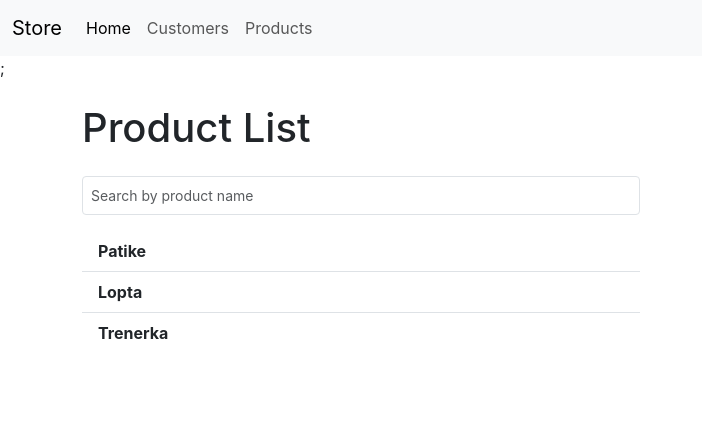
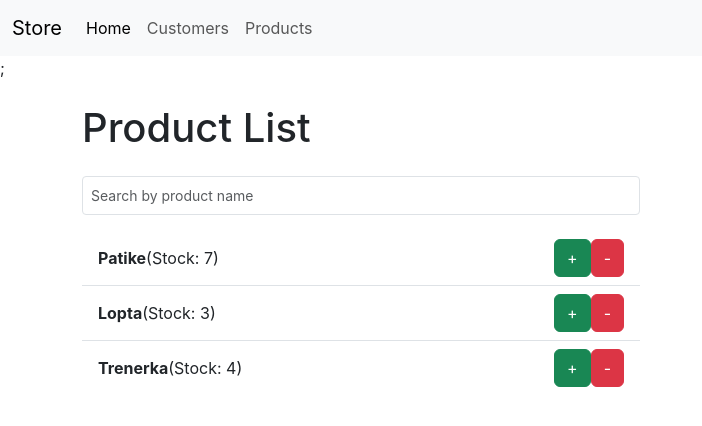
Before and after one commit to BiljanaDa/store_app, a React (Create React App) app: page /products in a window 1280 px wide. Shown: the top 426 px of the page, without its empty margins (0-702 px from the left). Built offline with nearby package versions, Linux system fonts and the light colour scheme.

Commit message:
increment/decrement

```diff
--- a/src/components/LatestPurchases.js
+++ b/src/components/LatestPurchases.js
@@ -8,14 +8,8 @@ export default function LatestPurchases() {
   const navigate = useNavigate();
   const customer = CustomerService.getId(id);
 
-  useEffect(() => {
-    if (!customer) {
-      navigate("/customers");
-    }
-  }, [customer, navigate]);
-
   if (!customer) {
-    return null;
+    return navigate("/customers");
   }
 
   return (
--- a/src/index.js
+++ b/src/index.js
@@ -1,14 +1,14 @@
-import React from 'react';
-import ReactDOM from 'react-dom/client';
-import './index.css';
-import App from './App';
-import reportWebVitals from './reportWebVitals';
+import React from "react";
+import ReactDOM from "react-dom/client";
+import "./index.css";
+import App from "./App";
+import reportWebVitals from "./reportWebVitals";
 
-const root = ReactDOM.createRoot(document.getElementById('root'));
+const root = ReactDOM.createRoot(document.getElementById("root"));
 root.render(
-  <React.StrictMode>
-    <App />
-  </React.StrictMode>
+  // <React.StrictMode>
+  <App />
+  /* </React.StrictMode> */
 );
 
 // If you want to start measuring performance in your app, pass a function
--- a/src/pages/AppProducts.js
+++ b/src/pages/AppProducts.js
@@ -2,11 +2,23 @@ import React, { useState } from "react";
 import ProductService from "../service/ProductService";
 
 export default function AppProducts() {
-  const products = ProductService.getAll();
+  const [products, setProducts] = useState(ProductService.getAll());
   const [search, setSearch] = useState("");
+
   const filteredProducts = products.filter((product) =>
     product.name.toLowerCase().includes(search.toLowerCase())
   );
+
+  const handleIncrement = (productId) => {
+    console.log("Incrementing quantity for product with ID:", productId);
+    ProductService.incrementQuantity(productId);
+    setProducts([...ProductService.getAll()]);
+  };
+
+  const handleDecrement = (productId) => {
+    ProductService.decrementQuantity(productId);
+    setProducts([...ProductService.getAll()]);
+  };
 
   return (
     <div className="container mt-4">
@@ -26,8 +38,23 @@ export default function AppProducts() {
             className="list-group-item d-flex justify-content-between align-items-center"
           >
             <span className="d-flex align-items-center">
-              <strong>{product.name}</strong>
+              <strong>{product.name}</strong> (Stock: {product.quantity})
             </span>
+            <div>
+              <button
+                className="btn btn-success"
+                onClick={() => handleIncrement(product.id)}
+              >
+                +
+              </button>
+              <button
+                className="btn btn-danger"
+                onClick={() => handleDecrement(product.id)}
+                disabled={product.quantity === 0}
+              >
+                -
+              </button>
+            </div>
           </li>
         ))}
       </ul>
--- a/src/service/ProductService.js
+++ b/src/service/ProductService.js
@@ -1,15 +1,29 @@
 class ProductService {
   constructor() {
     this.products = [
-      { id: 1, name: "Patike" },
-      { id: 2, name: "Lopta" },
-      { id: 3, name: "Trenerka" },
+      { id: 1, name: "Patike", quantity: 7 },
+      { id: 2, name: "Lopta", quantity: 3 },
+      { id: 3, name: "Trenerka", quantity: 4 },
     ];
   }
 
   getAll() {
     return this.products;
   }
+
+  incrementQuantity(productId) {
+    const product = this.products.find((prod) => prod.id === productId);
+    if (product) {
+      product.quantity++;
+    }
+  }
+
+  decrementQuantity(productId) {
+    const product = this.products.find((prod) => prod.id === productId);
+    if (product && product.quantity > 0) {
+      product.quantity--;
+    }
+  }
 }
 
 export default new ProductService();
```
